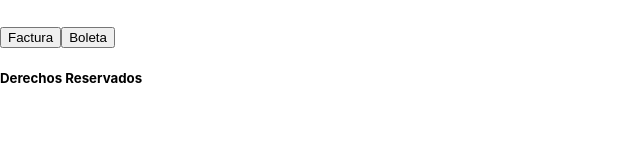
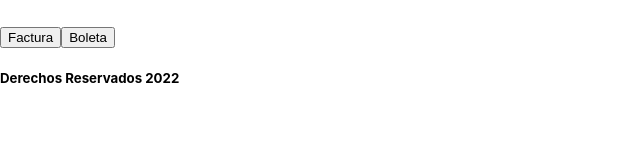
Before and after one commit to yarvis-jona/factura-electronica, a Next.js app: page / in a window 1280 px wide. Shown: the part 139-299 px from the top of the page, without its empty margins (0-640 px from the left). Built offline with nearby package versions, Linux system fonts and the light colour scheme.

Commit message:
Agregar fecha actual al footer

```diff
--- a/components/layout.jsx
+++ b/components/layout.jsx
@@ -8,7 +8,7 @@ const Layout = ({children}) => {
         </header>
             {children}
         <footer>
-            <h5>Derechos Reservados</h5>
+            <h5>Derechos Reservados {new Date().getFullYear()}</h5>
         </footer>
     </div>
   )
```
